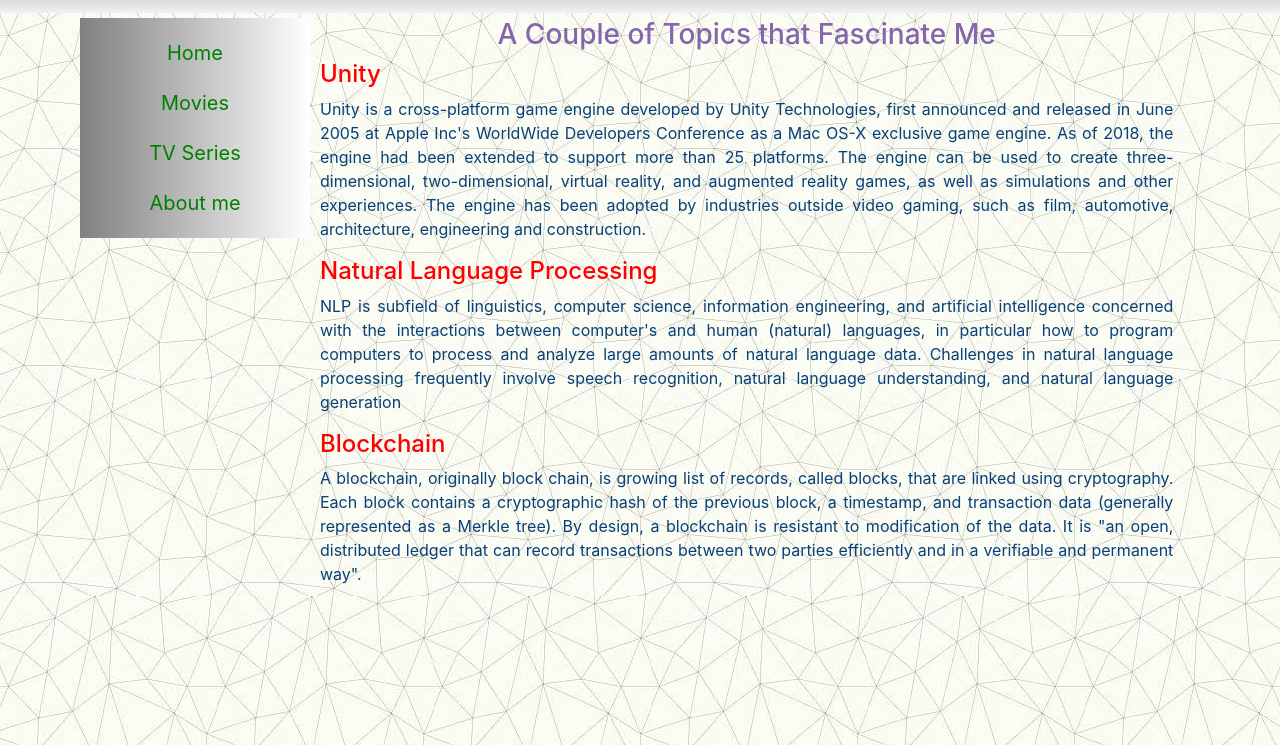
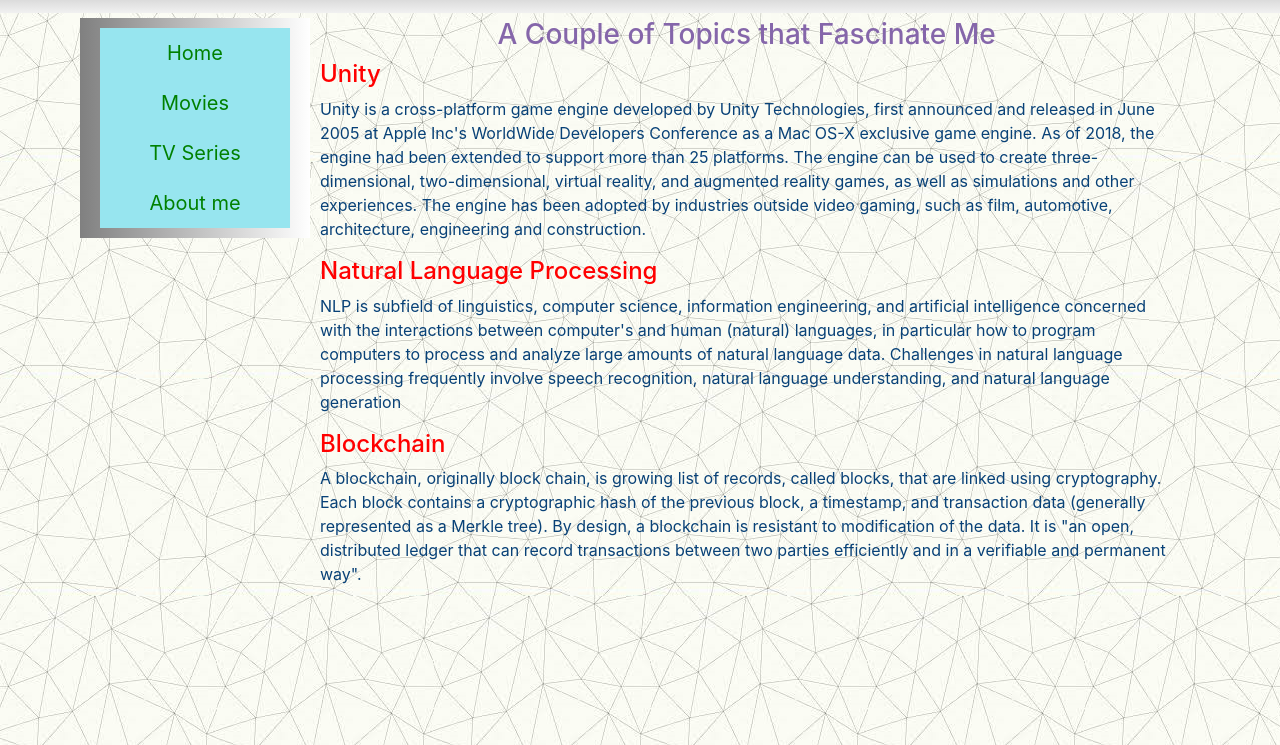
Before and after one commit to sourabh-swargam/Software_App_Development_2019501028, a plain HTML site: page project0/HTML/index.html in a window 1280 px wide. Shown: the part 55-800 px from the top of the page. Drawn offline with nearby package versions, Linux system fonts and the light colour scheme.

Commit message:
added CSS selectors

```diff
--- a/project0/CSS/index.css
+++ b/project0/CSS/index.css
@@ -25,7 +25,7 @@
 	margin-bottom: 5px;
 }
 
-p {
+.card-body > .card-text {
 	text-align: justify;
 }
 
@@ -57,3 +57,7 @@
   text-align: center;
   padding-bottom: 10px;
 }
+
+a[href$=".html"] {
+	background-color: #97e5ef;
+}
```
